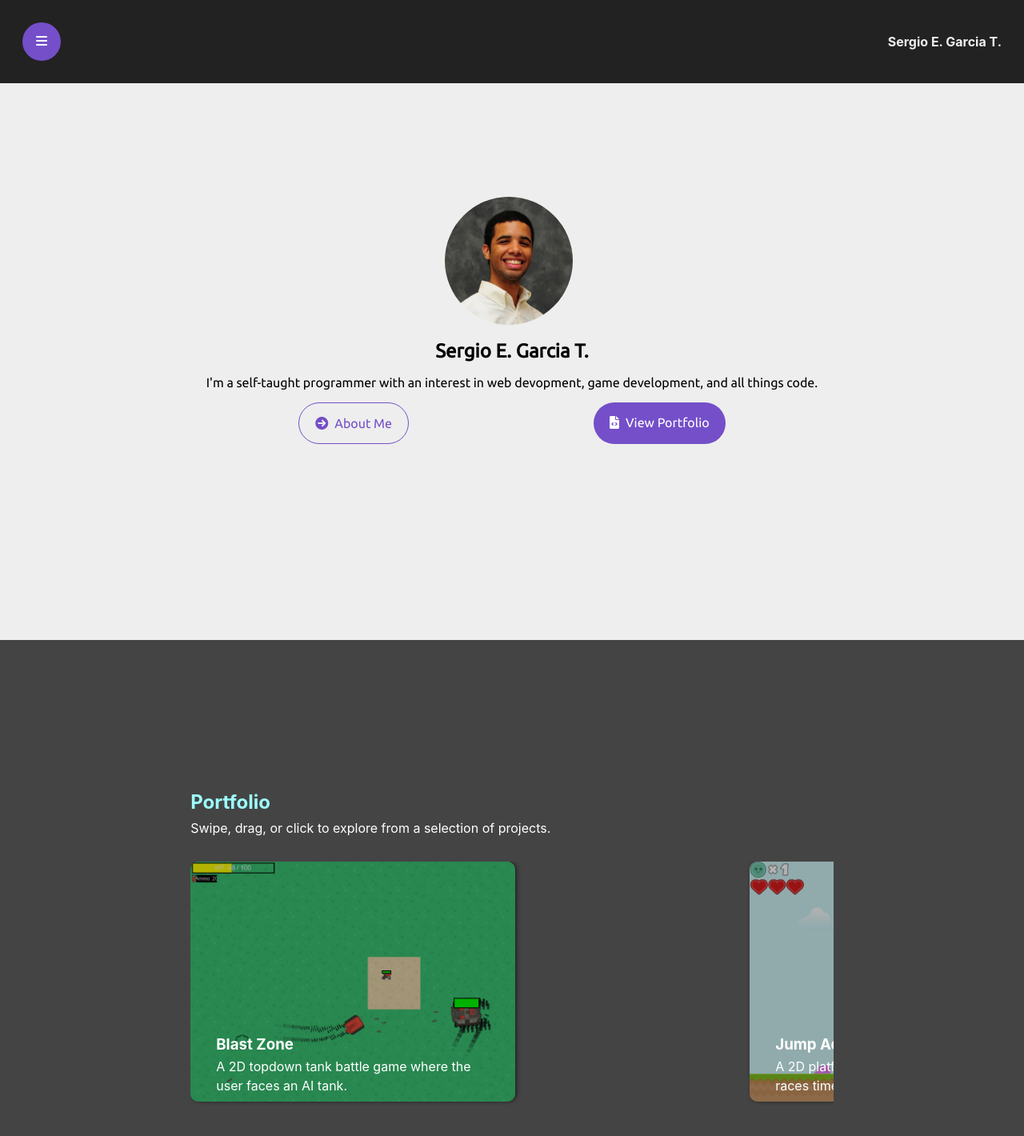
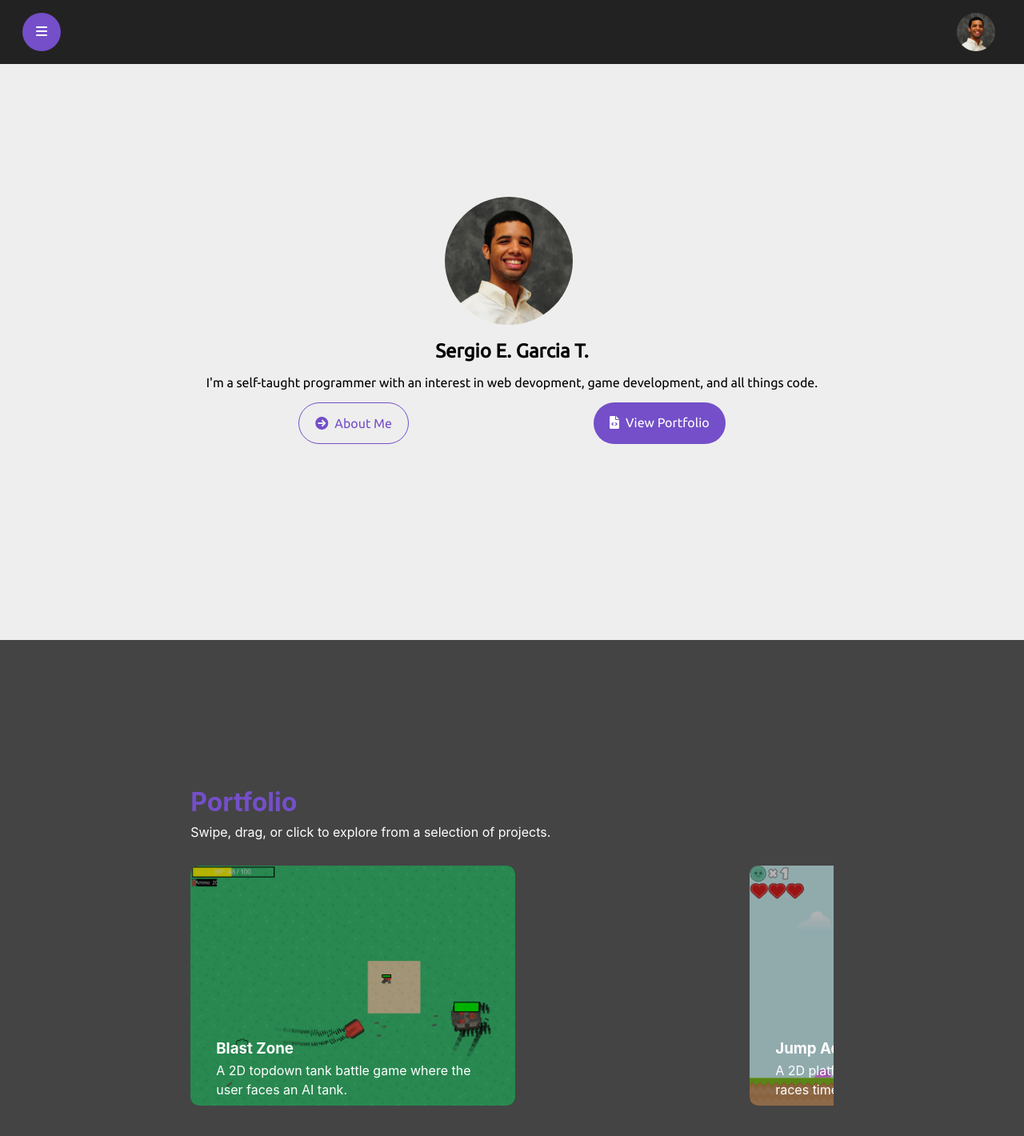
Before and after one commit to segarciat/personal-website, a React (Create React App) app in the folder frontend/: page / in a window 1280 px wide. Shown: the top 1420 px of the page at 80% size. Built offline with nearby package versions, Linux system fonts and the light colour scheme.

Commit message:
Navbar header logo, portfolio image overflow

```diff
--- a/frontend/src/components/NavHeader.js
+++ b/frontend/src/components/NavHeader.js
@@ -1,6 +1,6 @@
 import React from 'react';
 
-const NavHeader = ({ isNavMenuShown, onTogglerClick }) => {
+const NavHeader = ({ isNavMenuShown, onTogglerClick, logo }) => {
   return (
     <header>
       <button className="btn nav-toggler" onClick={onTogglerClick}>
@@ -8,7 +8,7 @@ const NavHeader = ({ isNavMenuShown, onTogglerClick }) => {
           <i className={isNavMenuShown ? 'fas fa-times' : 'fas fa-bars'}></i>
         </span>
       </button>
-      <strong>Sergio E. Garcia T.</strong>
+      <img src={logo} alt="Logo" />
     </header>
   );
 };
--- a/frontend/src/components/Navbar.js
+++ b/frontend/src/components/Navbar.js
@@ -29,6 +29,7 @@ const Navbar = ({ isNavMenuShown, onTogglerClick }) => {
           <NavHeader
             onTogglerClick={onTogglerClick}
             isNavMenuShown={isNavMenuShown}
+            logo={brandPhoto}
           />
         </CSSTransition>
 
--- a/frontend/src/scss/_Home.scss
+++ b/frontend/src/scss/_Home.scss
@@ -40,8 +40,9 @@
   color: #fff;
 
   .section-heading {
+    font-size: 2rem;
     margin-bottom: 0.5rem;
-    color: $secondary;
+    color: $primary;
   }
 
   ul {
@@ -61,6 +62,9 @@
       a {
         display: inline-block;
         position: relative;
+        overflow: hidden;
+        border-radius: 10px;
+
         .portfolio-image {
           position: relative;
           img {
@@ -71,6 +75,7 @@
             object-fit: cover;
             height: 300px;
             max-width: 100%;
+            overflow: hidden;
           }
 
           &:before {
@@ -82,7 +87,6 @@
             bottom: 0;
             z-index: 2;
             background-color: rgba(0, 0, 0, 0.3);
-            border-radius: 10px;
           }
         }
 
--- a/frontend/src/scss/index.scss
+++ b/frontend/src/scss/index.scss
@@ -55,13 +55,22 @@ li {
         font-size: 1.5rem;
       }
     }
+    header img,
+    .nav-brand a img {
+      height: 3rem;
+      width: 3rem;
+      border: none;
+      border-radius: 50%;
+      margin-right: 0.5rem;
+    }
+
     header {
       width: 100%;
       display: flex;
       flex-direction: row;
       align-items: center;
       justify-content: space-between;
-      padding: 0.75rem;
+      padding: 0 0.75rem;
       // Slide CSSTransition
       @include slide-main;
 
@@ -86,14 +95,6 @@ li {
       flex-direction: column;
       background-color: #222;
       box-shadow: 2px 0px 5px #222;
-
-      .nav-brand a img {
-        height: 3rem;
-        width: 3rem;
-        border: none;
-        border-radius: 50%;
-        margin-right: 0.5rem;
-      }
 
       .nav-links a,
       .nav-brand a {
```
